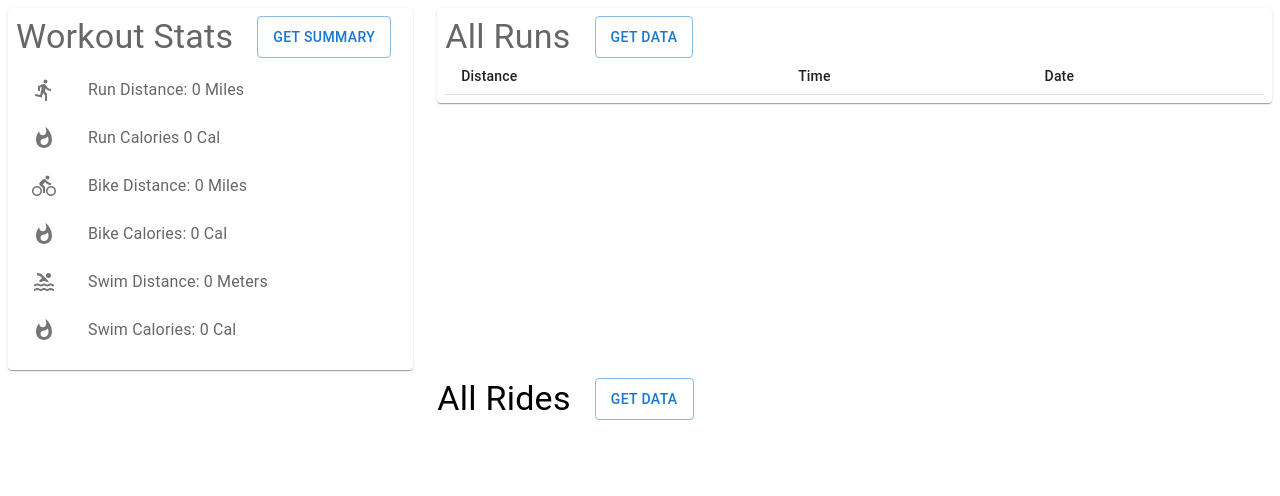
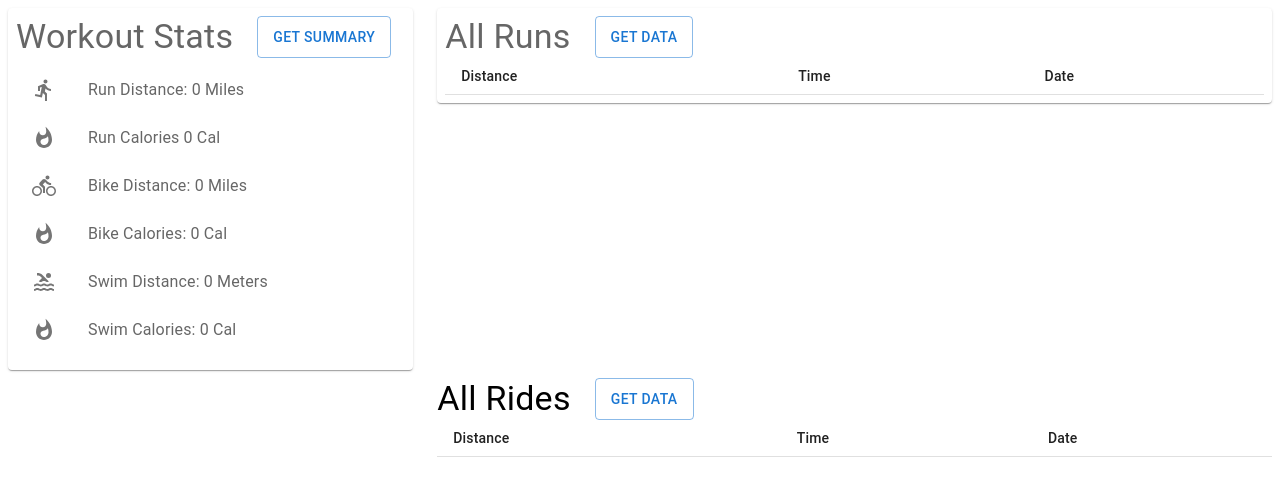
Before and after one commit to cerdamario13/Garmin-dashboard, a Next.js app: page / in a window 1280 px wide. Shown: the top 496 px of the page. Built offline with nearby package versions, Linux system fonts and the light colour scheme.

Commit message:
get a list of all rides

```diff
--- a/src/app/components/DataTables/AllRidesList.tsx
+++ b/src/app/components/DataTables/AllRidesList.tsx
@@ -1,7 +1,16 @@
 'use client';
 import { useState } from "react";
 
-import { Button, Stack, Typography } from "@mui/material";
+import { Button,
+  Stack,
+  TableContainer,
+  Typography,
+  TableCell,
+  TableRow,
+  Table,
+  TableHead,
+  TableBody,
+} from "@mui/material";
 
 const AllRidesList = () => {
 
@@ -14,7 +23,23 @@ const AllRidesList = () => {
     const data = await response.json();
     console.log(data);
     setAllRides(data['data']);
-  }
+  };
+
+  //mapping all rides
+  const rideList = allRides.map((item, _) => {
+    return(
+      <TableRow
+        key={item['Date']}
+        sx={{ '&:last-child td, &:last-child th': { border: 0 } }}
+      >
+        <TableCell component="th" scope="row">
+          {item['Distance']}
+        </TableCell>
+        <TableCell>{item['Elapsed Time']}</TableCell>
+        <TableCell>{item['Date']}</TableCell>
+      </TableRow>
+    )
+  });
 
   return (
     <>
@@ -22,6 +47,23 @@ const AllRidesList = () => {
         <Typography variant="h4">All Rides</Typography>
         <Button variant="outlined" onClick={() => {getAllRides()}}>Get Data</Button>
       </Stack>
+
+      <TableContainer style={{ maxHeight: 350 }}>
+        <Table  size="small" aria-label="All Runs Table" style={{ width: '100%' }} >
+          <TableHead>
+            <TableRow>
+              <TableCell>Distance</TableCell>
+              <TableCell>Time</TableCell>
+              <TableCell>Date</TableCell>
+            </TableRow>
+          </TableHead>
+
+          <TableBody>
+            {rideList}
+          </TableBody>
+
+        </Table>
+      </TableContainer>
     </>
   )
 
--- a/src/app/components/DataTables/AllRunsList.tsx
+++ b/src/app/components/DataTables/AllRunsList.tsx
@@ -39,8 +39,7 @@ const AllRunsList = () => {
         <TableCell>{item['Date']}</TableCell>
       </TableRow>
     )
-
-  })
+  });
 
   return (
     <>
```
